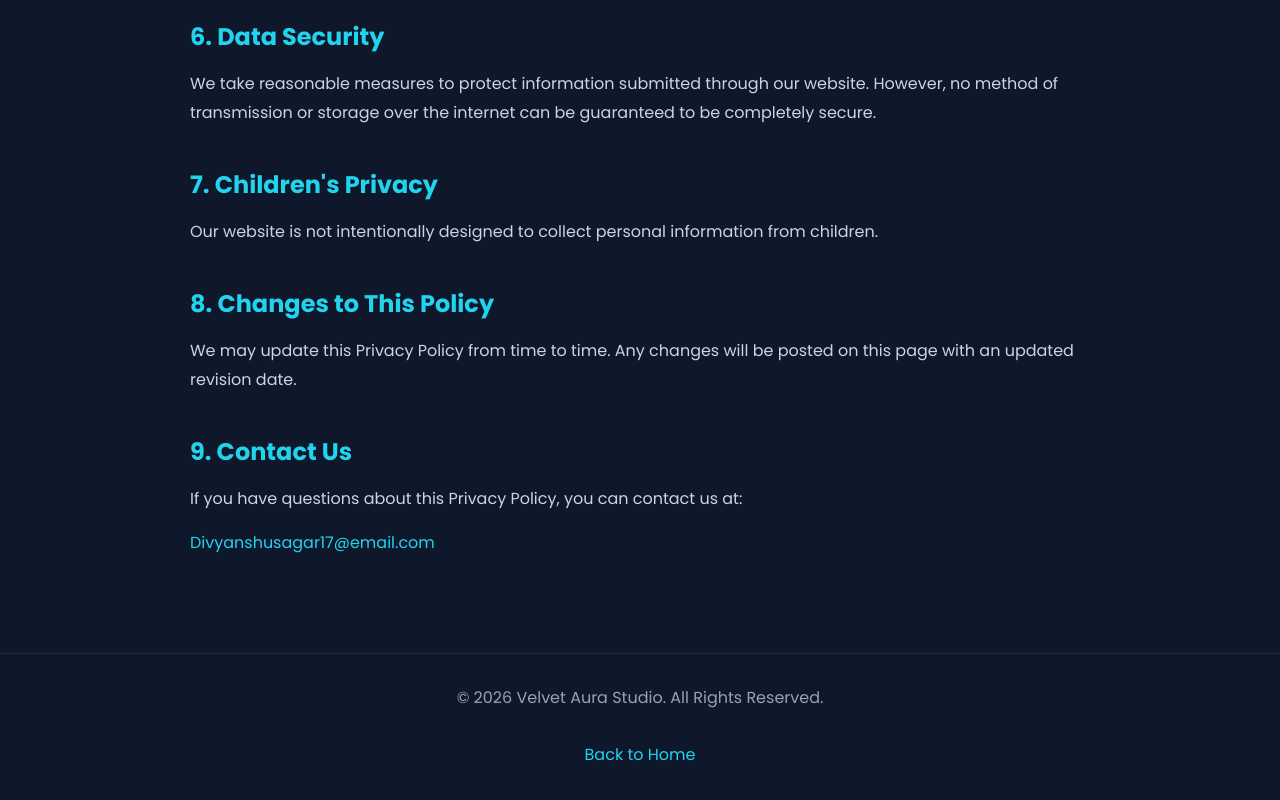
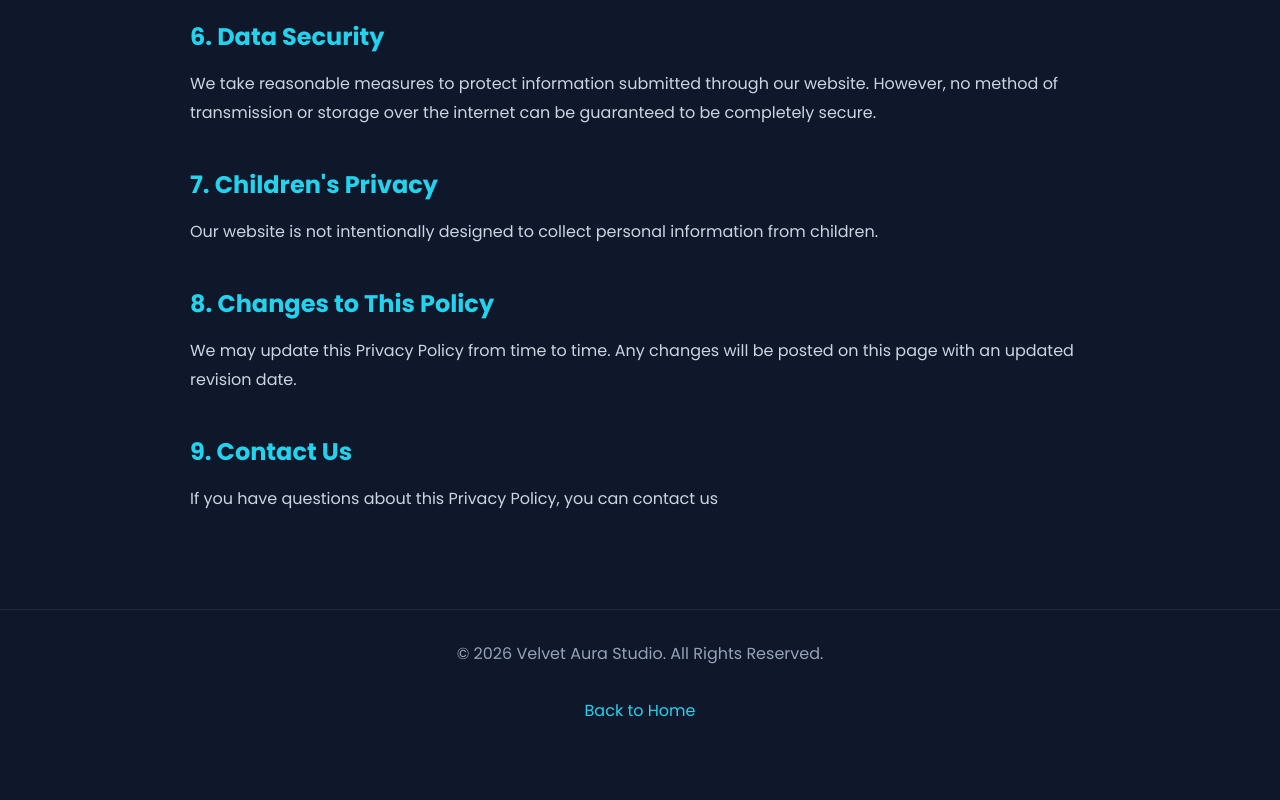
Before and after one commit to divyanshusagar17-hue/velvet-aura-studio, a website: page privacy.html in a window 1280 px wide. Shown: the part 1331-2131 px from the top of the page. After the commit the page ends 2087 px from the top, so only its background shows below. Drawn offline with Linux system fonts and the light colour scheme.

Commit message:
privacy update

```diff
--- a/privacy.html
+++ b/privacy.html
@@ -206,13 +206,7 @@
 
             <p>
                 If you have questions about this Privacy Policy, you can
-                contact us at:
-            </p>
-
-            <p>
-                <a href="mailto:Divyanshusagar17@email.com">
-                    Divyanshusagar17@email.com
-                </a>
+                contact us
             </p>
 
         </div>
```
